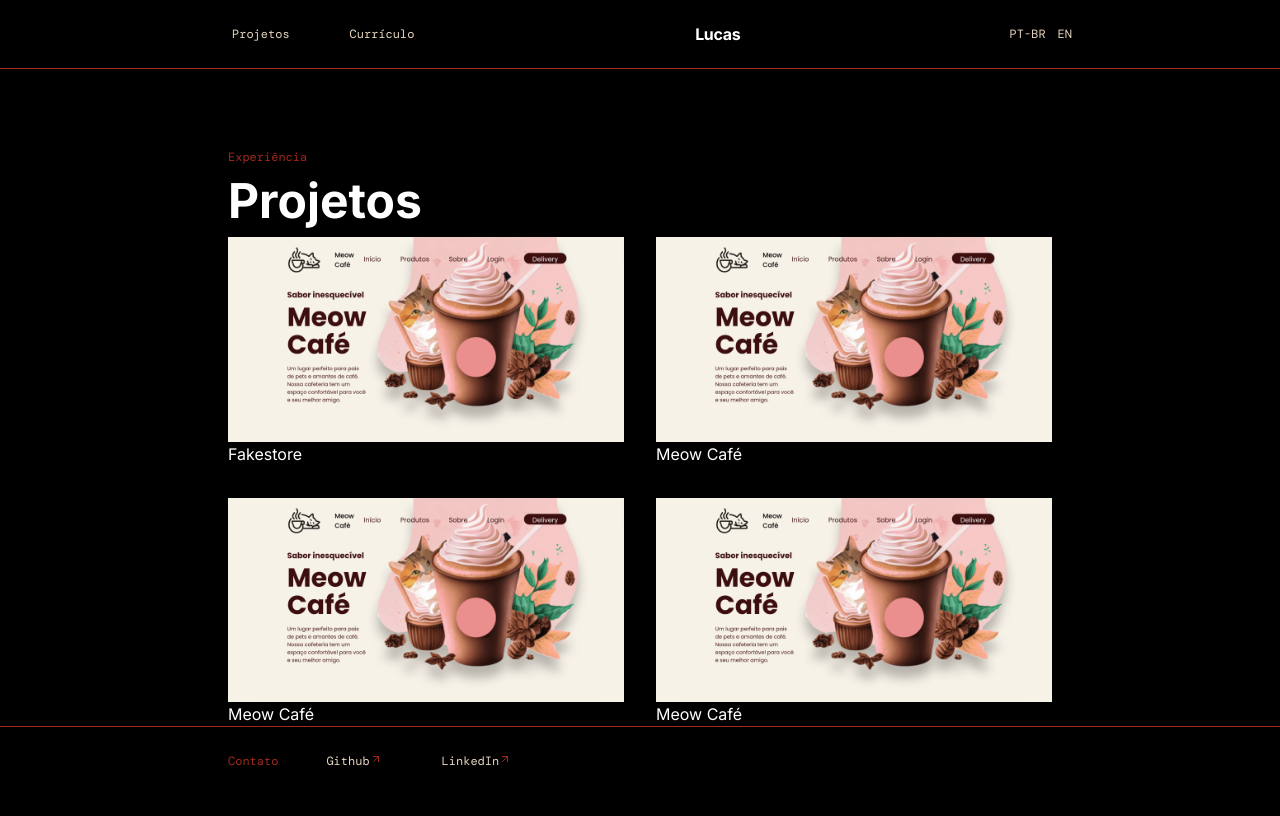
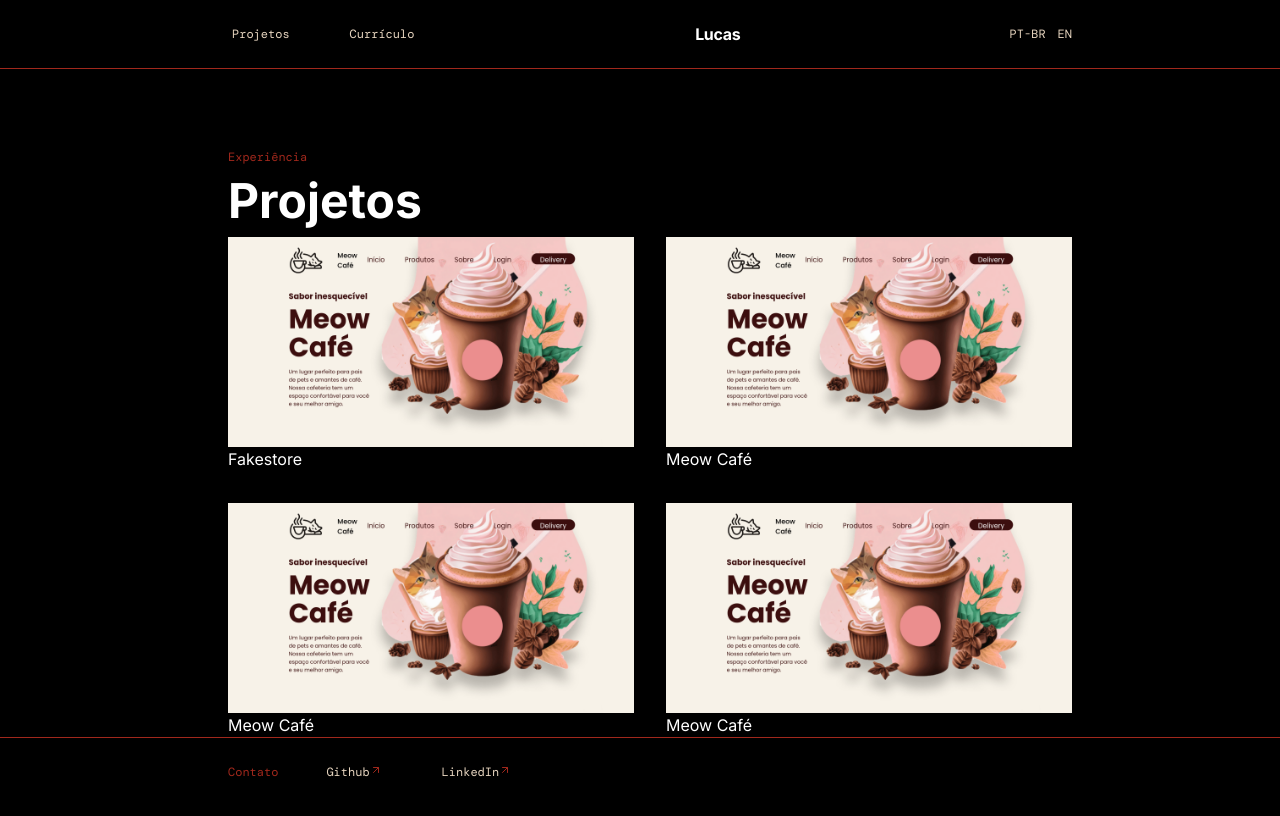
Before and after one commit to lc5d5/portfolio, a React (Vite) app: page /projetos in a window 1280 px wide. Shown: the top 816 px of the page. Built offline with nearby package versions, Linux system fonts and the light colour scheme; a web font is replaced by a local one.

Commit message:
Mudanças na seção Projetos, retirei vídeos

```diff
--- a/src/pages/Projetos.jsx
+++ b/src/pages/Projetos.jsx
@@ -29,7 +29,7 @@ const Projetos = () => {
   return (
     <main className="bg-black pt-20">
       <div className="flex flex-col mx-auto w-full max-w-4xl px-4">
-        <div className="flex flex-col min-h-17 px-5">
+        <div className="flex flex-col min-h-17 pl-5">
           <h3 className="text-soviet-red text-xs">Experiência</h3>
           <h1 className="font-bold text-[48px] text-white">Projetos</h1>
 
```
